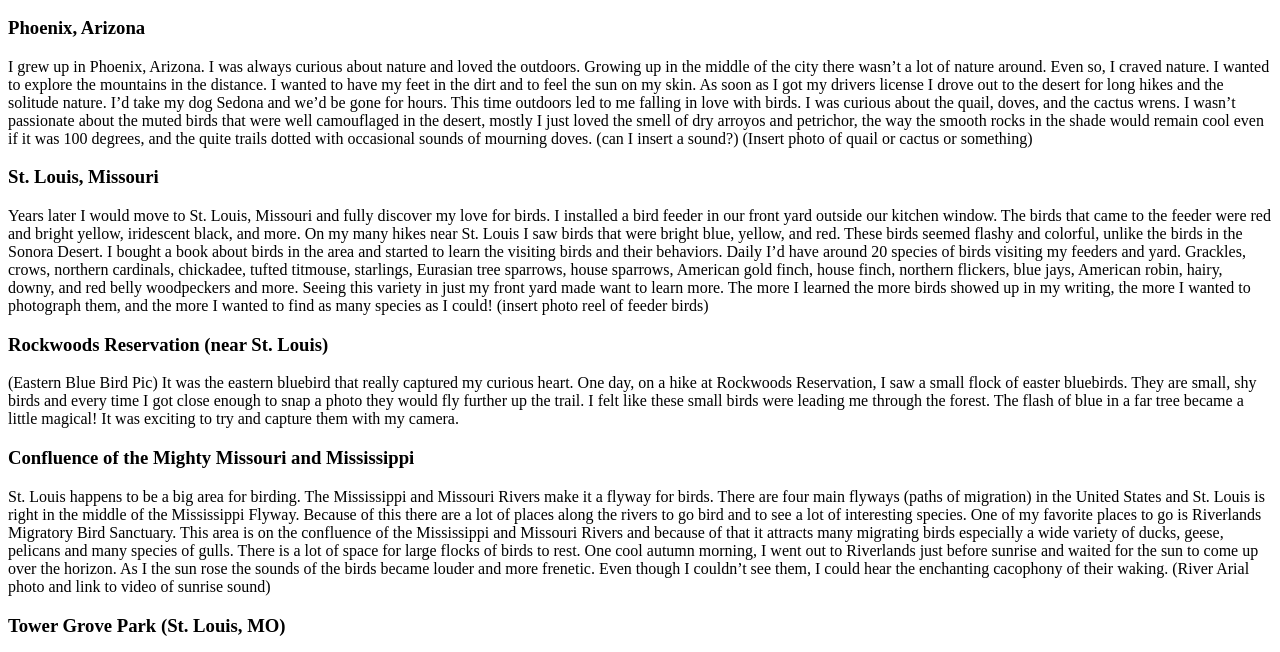
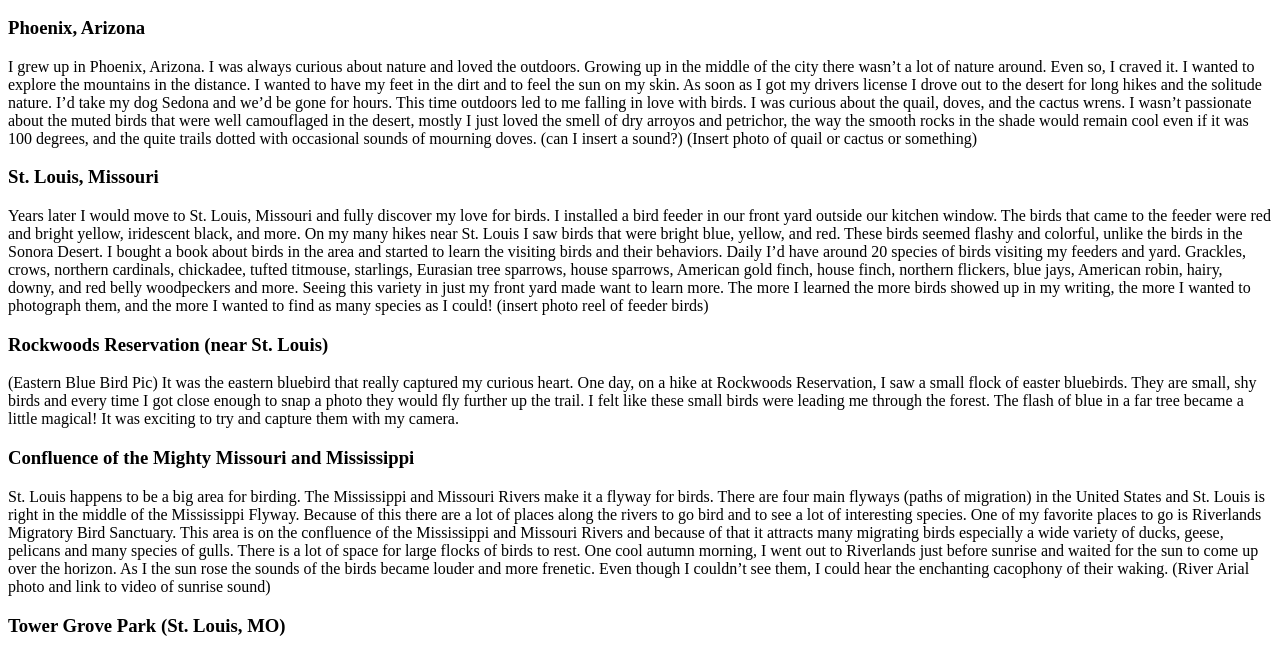
Before and after one commit to PT-Web-Dev-Jan-23/js-assignment-4-html-me-something-JennGoldring, a website: page index.html in a window 1280 px wide. Shown: the part 110-762 px from the top of the page. Drawn offline with Linux system fonts and the light colour scheme.

Commit message:
played with text a little

```diff
--- a/index.html
+++ b/index.html
@@ -11,12 +11,26 @@
 
       <h3>Phoenix, Arizona</h3>
       <p>
-         I grew up in Phoenix, Arizona. I was always curious about nature and loved the outdoors. Growing up in the middle of the city there wasn’t a lot of nature around. Even so, I craved nature. I wanted to explore the mountains in the distance. I wanted to have my feet in the dirt and to feel the sun on my skin. As soon as I got my drivers license I drove out to the desert for long hikes and the solitude nature. I’d take my dog Sedona and we’d be gone for hours. This time outdoors led to me falling in love with birds. I was curious about the quail, doves, and the cactus wrens. I wasn’t passionate about the muted birds that were well camouflaged in the desert, mostly I just loved the smell of dry arroyos and petrichor, the way the smooth rocks in the shade would remain cool even if it was 100 degrees, and the quite trails dotted with occasional sounds of mourning doves. (can I insert a sound?)
+         I grew up in Phoenix, Arizona. I was always curious about nature
+         and loved the outdoors. Growing up in the middle of the city there
+         wasn’t a lot of nature around. Even so, I craved it. I wanted to
+         explore the mountains in the distance. I wanted to have my feet
+         in the dirt and to feel the sun on my skin. As soon as I got my
+         drivers license I drove out to the desert for long hikes and the
+         solitude nature. I’d take my dog Sedona and we’d be gone for hours.
+         This time outdoors led to me falling in love with birds.
+         I was curious about the quail, doves, and the cactus wrens.
+         I wasn’t passionate about the muted birds that were well camouflaged
+         in the desert, mostly I just loved the smell of dry arroyos and
+         petrichor, the way the smooth rocks in the shade would remain cool
+         even if it was 100 degrees, and the quite trails dotted with
+         occasional sounds of mourning doves. (can I insert a sound?)
 
 (Insert photo of quail or cactus or something)
+      </p>
 
-      </p>
       <h3>St. Louis, Missouri</h3>
+
       <p>
          Years later I would move to St. Louis, Missouri and fully discover my love for birds. I installed a bird feeder in our front yard outside our kitchen window. The birds that came to the feeder were red and bright yellow, iridescent black, and more. On my many hikes near St. Louis I saw birds that were bright blue, yellow, and red. These birds seemed flashy and colorful, unlike the birds in the Sonora Desert. I bought a book about birds in the area and started to learn the visiting birds and their behaviors. Daily I’d have around 20 species of birds visiting my feeders and yard. Grackles, crows, northern cardinals, chickadee, tufted titmouse, starlings, Eurasian tree sparrows, house sparrows, American gold finch, house finch, northern flickers, blue jays, American robin, hairy, downy, and red belly woodpeckers and more. Seeing this variety in just my front yard made want to learn more. The more I learned the more birds showed up in my writing, the more I wanted to photograph them, and the more I wanted to find as many species as I could!
 (insert photo reel of feeder birds)
```
